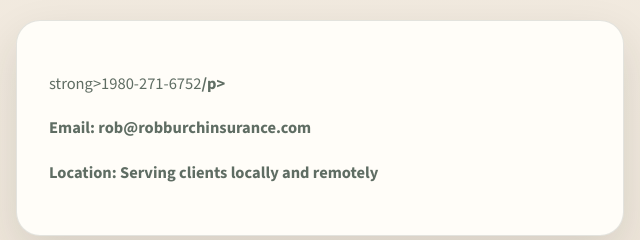
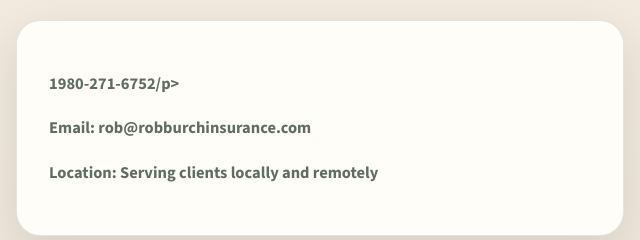
Before and after one commit to janesferr/Rob-burch, a plain HTML site: page index.html in a window 1280 px wide. Shown: the part 2176-2416 px from the top of the page, 98-738 px from the left. Drawn offline with nearby package versions, Linux system fonts and the light colour scheme.

Commit message:
Update index.html

```diff
--- a/index.html
+++ b/index.html
@@ -113,7 +113,7 @@
       </p>
 
       <div class="contact-card">
-        <p>strong><a href="tel:9802716752">1980-271-6752</a><strong>/p>
+        <p><strong><a href="tel:9802716752">1980-271-6752</a><strong>/p>
         <p><strong>Email:</strong> rob@robburchinsurance.com</p>
         <p><strong>Location:</strong> Serving clients locally and remotely</p>
       </div>
```
